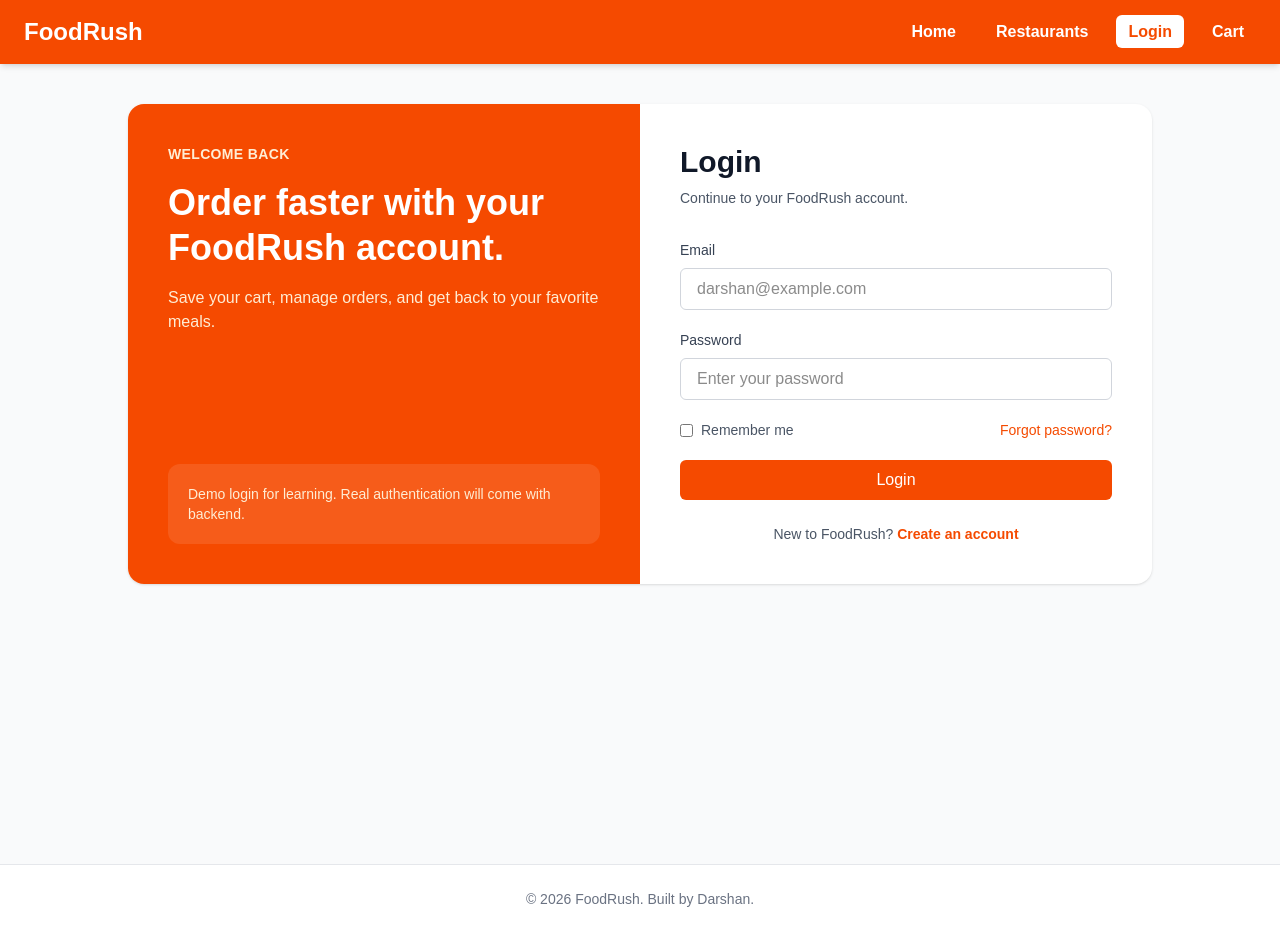
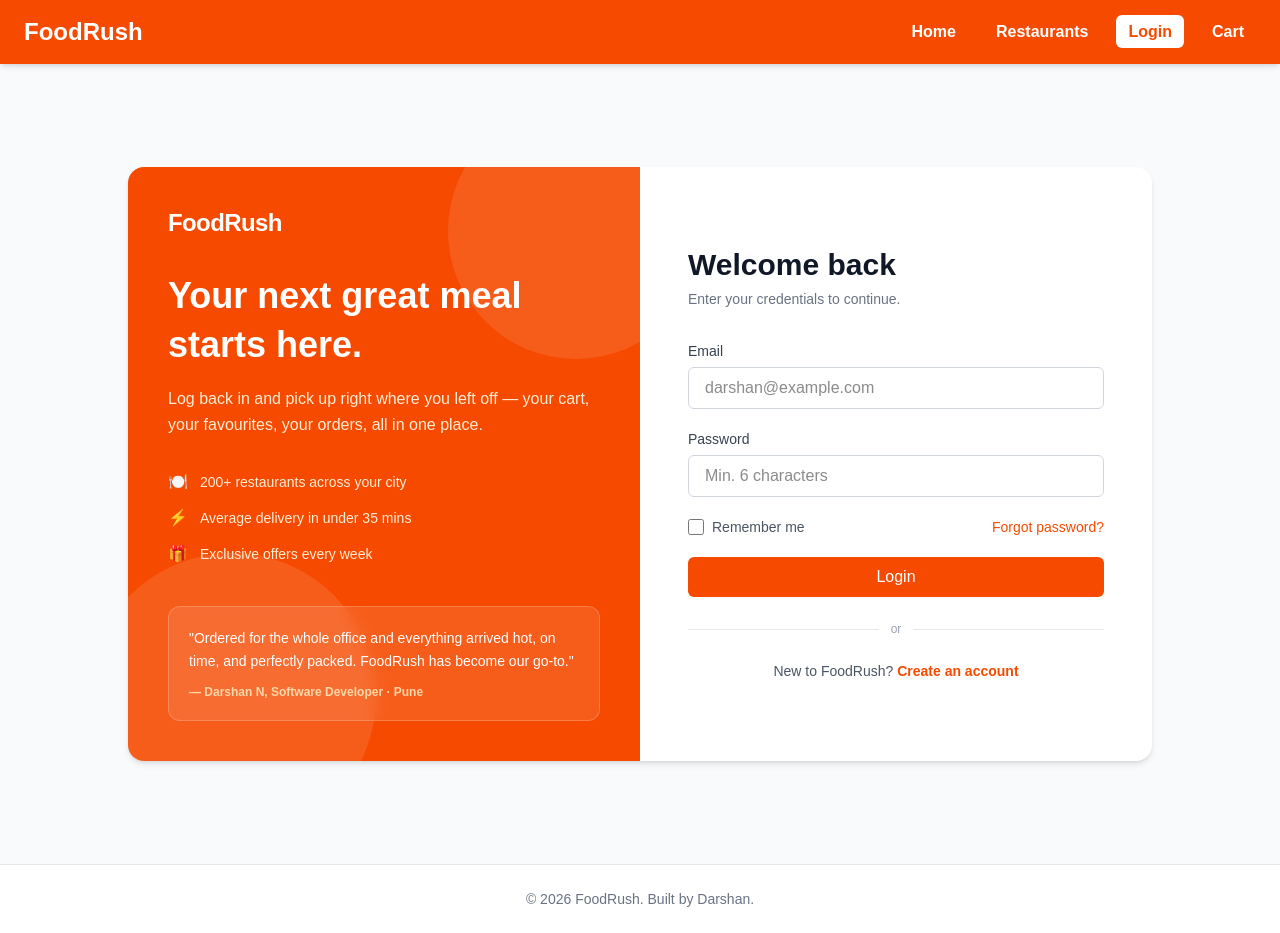
Before and after one commit to DARSHAN973/foodrush, a Next.js app: page /login in a window 1280 px wide. Built offline with nearby package versions, Linux system fonts and the light colour scheme; no server answers.

Commit message:
login done

```diff
--- a/app/(user)/login/page.js
+++ b/app/(user)/login/page.js
@@ -1,127 +1,135 @@
 "use client";
 
-import { useState } from "react";
+import { Suspense, useActionState, useState } from "react";
+import { useRouter, useSearchParams } from "next/navigation";
 import Button from "@/components/Button";
 import Input from "@/components/Input";
 import ErrorMessage from "@/components/ErrorMessage";
+import { loginUser, signUpUser } from "@/app/actions/authActions";
 
-function Login() {
+function LoginForm() {
+  const router = useRouter();
+  const searchParams = useSearchParams();
+  const redirectTo = searchParams.get("redirect") || "/";
+  const [signupState, signupAction] = useActionState(signUpUser, null);
+  const [loginState, loginAction] = useActionState(loginUser, null);
   const [isSignup, setIsSignup] = useState(false);
-  // Form state object — keeps related input values together so one
-  // change handler can update any field by its name.
   const [formData, setFormData] = useState({
     name: "",
     email: "",
-    phone: "",
     password: "",
     confirmPassword: "",
   });
+  const [errors, setErrors] = useState({});
 
-  const [errors, setErrors] = useState({});
-  // Dynamic form update — use the input's name as the object key
-  // so one handler can update email, password, phone, or any other field.
   const handleChange = (e) => {
     const { name, value } = e.target;
-
-    setFormData({
-      ...formData,
-      [name]: value,
-    });
+    setFormData({ ...formData, [name]: value });
   };
 
-  const handleSubmit = (e) => {
-    // Form submit control — stop the browser's default page reload
-    // so React can validate and handle the form in state.
-    e.preventDefault();
-    // Validation errors object — collect all field errors first,
-    // then update error state once so the form shows every issue together.
-    const newError = {};
-    // Mode-specific validation — signup-only fields are checked only
-    // when the form is in signup mode, not during login.
-    if (isSignup && formData.name.trim() === "") {
-      newError.name = "Name is required";
-    }
-
-    if (formData.email.trim() === "") {
-      newError.email = "Email is required";
-    }
-
-    if (isSignup && formData.phone.trim() === "") {
-      newError.phone = "Phone number is required";
-    } else if (isSignup && formData.phone.length < 10) {
-      newError.phone = "Phone number must be at least 10 digits";
-    }
-
-    if (formData.password.trim() === "") {
-      newError.password = "Password is required";
-    } else if (formData.password.length < 6) {
-      newError.password = "Password must be at least 6 characters";
-    }
-
-    if (isSignup && formData.confirmPassword.trim() === "") {
-      newError.confirmPassword = "Confirm password is required";
-    } else if (isSignup && formData.confirmPassword !== formData.password) {
-      newError.confirmPassword = "Passwords do not match";
-    }
-
-    setErrors(newError);
-    // Submit gate — continue only when validation found no field errors.
-    if (Object.keys(newError).length === 0) {
-      console.log(
-        isSignup ? "signup successful" : "login successful",
-        formData,
-      );
-    }
-  };
-  // Mode switch cleanup — validation errors belong to the current form mode,
-  // so clear them when moving between login and signup.
   const switchMode = () => {
     setIsSignup(!isSignup);
     setErrors({});
   };
 
+  const currentState = isSignup ? signupState : loginState;
+  const currentAction = isSignup ? signupAction : loginAction;
+  const successMessage = currentState?.message;
+
+  const handleSuccessOk = () => {
+    if (isSignup) {
+      setIsSignup(false);
+      return;
+    }
+
+    router.push(redirectTo);
+  };
+
   return (
-    <main className="min-h-screen bg-gray-50 px-6 py-10">
-      <div className="mx-auto grid max-w-5xl overflow-hidden rounded-2xl bg-white shadow-sm lg:grid-cols-2">
-        <section className="hidden bg-orange-600 p-10 text-white lg:flex lg:flex-col lg:justify-between">
-          <div>
-            <p className="text-sm font-semibold uppercase tracking-wide text-orange-100">
-              Welcome back
+    <main className="min-h-screen bg-gray-50 flex items-center justify-center px-4 py-12">
+      <div className="mx-auto w-full max-w-5xl overflow-hidden rounded-2xl bg-white shadow-md lg:grid lg:grid-cols-2">
+        {/* ── Left panel ── */}
+        <section className="relative hidden overflow-hidden bg-orange-600 p-10 text-white lg:flex lg:flex-col lg:justify-between">
+          {/* decorative circles */}
+          <div className="absolute -top-16 -right-16 h-64 w-64 rounded-full bg-white/10" />
+          <div className="absolute -bottom-20 -left-10 h-72 w-72 rounded-full bg-white/10" />
+
+          <div className="relative z-10">
+            <div className="mb-8 inline-flex items-center gap-2">
+              <span className="text-2xl font-extrabold tracking-tight">
+                FoodRush
+              </span>
+            </div>
+
+            <h1 className="text-4xl font-extrabold leading-snug">
+              {isSignup
+                ? "Join the tastiest\ncommunity around."
+                : "Your next great\nmeal starts here."}
+            </h1>
+
+            <p className="mt-4 text-base leading-relaxed text-orange-100">
+              {isSignup
+                ? "Create an account and unlock access to hundreds of restaurants, real-time order tracking, and deals made just for you."
+                : "Log back in and pick up right where you left off — your cart, your favourites, your orders, all in one place."}
             </p>
 
-            <h1 className="mt-4 text-4xl font-bold leading-tight">
-              Order faster with your FoodRush account.
-            </h1>
-
-            <p className="mt-4 text-orange-100">
-              Save your cart, manage orders, and get back to your favorite
-              meals.
-            </p>
+            <ul className="mt-8 space-y-3">
+              {[
+                { icon: "🍽️", text: "200+ restaurants across your city" },
+                { icon: "⚡", text: "Average delivery in under 35 mins" },
+                { icon: "🎁", text: "Exclusive offers every week" },
+              ].map(({ icon, text }) => (
+                <li
+                  key={text}
+                  className="flex items-center gap-3 text-sm text-orange-100"
+                >
+                  <span className="text-base">{icon}</span>
+                  {text}
+                </li>
+              ))}
+            </ul>
           </div>
 
-          <div className="rounded-xl bg-white/10 p-5">
-            <p className="text-sm text-orange-100">
-              Demo login for learning. Real authentication will come with
-              backend.
+          {/* Testimonial */}
+          <div className="relative z-10 mt-10 rounded-xl border border-white/20 bg-white/10 p-5 backdrop-blur-sm">
+            <p className="text-sm leading-relaxed text-white">
+              &quot;Ordered for the whole office and everything arrived hot, on
+              time, and perfectly packed. FoodRush has become our go-to.&quot;
+            </p>
+            <p className="mt-3 text-xs font-semibold text-orange-200">
+              — Darshan N, Software Developer · Pune
             </p>
           </div>
         </section>
 
-        <section className="p-6 sm:p-10">
+        {/* ── Right panel ── */}
+        <section className="flex flex-col justify-center px-6 py-10 sm:px-12">
+          {/* Mobile-only brand */}
+          <p className="mb-6 text-center text-xl font-extrabold text-orange-600 lg:hidden">
+            FoodRush
+          </p>
+
           <div className="mb-8">
-            <h2 className="text-3xl font-bold text-gray-900">Login</h2>
-            <p className="mt-2 text-sm text-gray-600">
+            <h2 className="text-3xl font-bold text-gray-900">
+              {isSignup ? "Create account" : "Welcome back"}
+            </h2>
+            <p className="mt-1.5 text-sm text-gray-500">
               {isSignup
-                ? "Create your FoodRush account."
-                : "Continue to your FoodRush account."}
+                ? "Fill in the details below to get started."
+                : "Enter your credentials to continue."}
             </p>
           </div>
 
-          <form onSubmit={handleSubmit} className="space-y-5">
+          {currentState?.error && (
+            <p className="mb-4 rounded-md bg-red-50 px-4 py-2 text-sm font-medium text-red-600">
+              {currentState.error}
+            </p>
+          )}
+
+          <form action={currentAction} className="space-y-5">
             {isSignup && (
-              <>
               <div>
-                  <label className="mb-2 block text-sm font-medium text-gray-700">
+                <label className="mb-1.5 block text-sm font-medium text-gray-700">
                   Full Name
                 </label>
                 <Input
@@ -132,25 +140,10 @@ function Login() {
                 />
                 <ErrorMessage message={errors.name} />
               </div>
-
-                <div>
-                  <label className="mb-2 block text-sm font-medium text-gray-700">
-                    Phone Number
-                  </label>
-                  <Input
-                    type="tel"
-                    name="phone"
-                    placeholder="9876543210"
-                    value={formData.phone}
-                    onChange={handleChange}
-                  />
-                  <ErrorMessage message={errors.phone} />
-                </div>
-              </>
             )}
 
             <div>
-              <label className="mb-2 block text-sm font-medium text-gray-700">
+              <label className="mb-1.5 block text-sm font-medium text-gray-700">
                 Email
               </label>
               <Input
@@ -164,13 +157,13 @@ function Login() {
             </div>
 
             <div>
-              <label className="mb-2 block text-sm font-medium text-gray-700">
+              <label className="mb-1.5 block text-sm font-medium text-gray-700">
                 Password
               </label>
               <Input
                 type="password"
                 name="password"
-                placeholder="Enter your password"
+                placeholder="Min. 6 characters"
                 value={formData.password}
                 onChange={handleChange}
               />
@@ -179,13 +172,13 @@ function Login() {
 
             {isSignup && (
               <div>
-                <label className="mb-2 block text-sm font-medium text-gray-700">
+                <label className="mb-1.5 block text-sm font-medium text-gray-700">
                   Confirm Password
                 </label>
                 <Input
                   type="password"
                   name="confirmPassword"
-                  placeholder="Confirm your password"
+                  placeholder="Re-enter your password"
                   value={formData.confirmPassword}
                   onChange={handleChange}
                 />
@@ -195,13 +188,13 @@ function Login() {
 
             {!isSignup && (
               <div className="flex items-center justify-between text-sm">
-                <label className="flex items-center gap-2 text-gray-600">
-                  {/* UI-only checkbox for now — real "remember me" behavior should be handled
-                      by the auth/session system, not by storing passwords in React state. */}
-                  <input type="checkbox" className="rounded border-gray-300" />
+                <label className="flex cursor-pointer items-center gap-2 text-gray-600">
+                  <input
+                    type="checkbox"
+                    className="h-4 w-4 rounded border-gray-300 accent-orange-600"
+                  />
                   Remember me
                 </label>
-
                 <button
                   type="button"
                   className="font-medium text-orange-600 hover:text-orange-700"
@@ -216,7 +209,14 @@ function Login() {
             </Button>
           </form>
 
-          <p className="mt-6 text-center text-sm text-gray-600">
+          {/* Divider */}
+          <div className="my-6 flex items-center gap-3">
+            <div className="h-px flex-1 bg-gray-200" />
+            <span className="text-xs text-gray-400">or</span>
+            <div className="h-px flex-1 bg-gray-200" />
+          </div>
+
+          <p className="text-center text-sm text-gray-600">
             {isSignup ? "Already have an account?" : "New to FoodRush?"}{" "}
             <button
               type="button"
@@ -228,8 +228,36 @@ function Login() {
           </p>
         </section>
       </div>
+      {successMessage && (
+        <div className="fixed inset-0 z-50 flex items-center justify-center bg-black/40 px-4">
+          <div className="w-full max-w-sm rounded-xl bg-white p-6 text-center shadow-xl">
+            <h3 className="text-xl font-bold text-gray-900">
+              {successMessage}
+            </h3>
+            <p className="mt-2 text-sm text-gray-600">
+              {isSignup
+                ? "Your account is ready. Please log in now."
+                : "You can continue where you left off."}
+            </p>
+            <Button
+              type="button"
+              variant="primary"
+              className="mt-5 w-full"
+              onClick={handleSuccessOk}
+            >
+              OK
+            </Button>
+          </div>
+        </div>
+      )}
     </main>
   );
 }
 
-export default Login;
+export default function Login() {
+  return (
+    <Suspense>
+      <LoginForm />
+    </Suspense>
+  );
+}
--- /dev/null
+++ b/app/actions/authActions.js
@@ -0,0 +1,68 @@
+"use server";
+
+import { prisma } from "@/lib/prisma";
+import bcrypt from "bcryptjs";
+
+export async function signUpUser(prevState, formData) {
+  const name = formData.get("name")?.trim();
+  const email = formData.get("email")?.trim().toLowerCase();
+  const password = formData.get("password");
+  const confirmPassword = formData.get("confirmPassword");
+
+  if (!name || !email || !password || !confirmPassword) {
+    return { error: "All fields are required" };
+  }
+
+  if (password !== confirmPassword) {
+    return { error: "Passwords do not match" };
+  }
+
+  if (password.length < 6) {
+    return { error: "Password must be at least 6 characters" };
+  }
+
+  const passwordHash = await bcrypt.hash(password , 10);
+
+  const existingUser = await prisma.user.findUnique({
+    where: { email },
+  });
+
+  if (existingUser) {
+    return { error: "Email already registered" };
+  }
+
+  await prisma.user.create({
+    data: {
+      name,
+      email,
+      passwordHash,
+    },
+  });
+
+  return { message: "User created successfully" };
+}
+
+export async function loginUser(prevState, formData) {
+  const email = formData.get("email")?.trim().toLowerCase();
+  const password = formData.get("password");
+
+  if (!email || !password) {
+    return { error: "Email and password are required" };
+  }
+
+  const user = await prisma.user.findUnique({
+    where: { email },
+  });
+
+  if (!user) {
+    return { error: "Invalid email or password" };
+  }
+
+  const isPasswordCorrect = await bcrypt.compare(password, user.passwordHash);
+
+  if (!isPasswordCorrect) {
+    return { error: "Invalid email or password" };
+  }
+
+  return { message: "Login successful" };
+}
--- a/components/RestaurantCard.js
+++ b/components/RestaurantCard.js
@@ -1,13 +1,16 @@
 "use client";
 
-import { useContext } from "react";
-import { CartContext } from "../context/CartContext";
 import Link from "next/link";
 import Button from "./Button";
 import Image from "next/image";
+import { useRouter } from "next/navigation";
 
 function RestaurantCard({ restaurant }) {
-  const { addToCart } = useContext(CartContext);
+  const router = useRouter();
+
+  const viewMenu = () => {
+     router.push(`/restaurants/${restaurant.id}#menu`);
+  };
   return (
     <article className="flex h-full w-full flex-col rounded-lg border border-gray-200 bg-white p-5 shadow-sm transition hover:-translate-y-1 hover:shadow-md">
       <Image
@@ -49,8 +52,8 @@ function RestaurantCard({ restaurant }) {
           View Details
         </Link>
 
-        <Button onClick={() => addToCart(restaurant)} variant="secondary">
-          Order Now
+        <Button onClick={viewMenu} variant="secondary">
+          View Menu
         </Button>
       </div>
     </article>
--- a/next.config.mjs
+++ b/next.config.mjs
@@ -6,11 +6,8 @@ const nextConfig = {
     remotePatterns: [
       {
         protocol: "https",
-        hostname: "cdn.dummyjson.com",
-      },
-      {
-        protocol: "https",
         hostname: "images.unsplash.com",
+        pathname: "/**",
       },
     ],
   },
--- a/package.json
+++ b/package.json
@@ -11,6 +11,7 @@
   "dependencies": {
     "@prisma/adapter-mariadb": "^7.8.0",
     "@prisma/client": "^7.8.0",
+    "bcryptjs": "^3.0.3",
     "next": "16.2.6",
     "react": "19.2.4",
     "react-dom": "19.2.4"
--- a/prisma/seed.js
+++ b/prisma/seed.js
@@ -601,7 +601,7 @@ async function main() {
             isVeg: true,
             isAvailable: true,
             imageUrl:
-              "https://images.unsplash.com/photo-1630409351241-e90e7f5e791a?w=600&auto=format&fit=crop",
+              "https://images.unsplash.com/photo-1589301760014-d929f3979dbc?w=600&auto=format&fit=crop",
           },
           {
             name: "Idli Sambar",
@@ -621,7 +621,7 @@ async function main() {
             isVeg: true,
             isAvailable: true,
             imageUrl:
-              "https://images.unsplash.com/photo-1630409351241-e90e7f5e791a?w=600&auto=format&fit=crop",
+              "https://images.unsplash.com/photo-1668236543090-82eba5ee5976?w=600&auto=format&fit=crop",
           },
           {
             name: "Chettinad Chicken Curry",
@@ -641,7 +641,7 @@ async function main() {
             isVeg: true,
             isAvailable: true,
             imageUrl:
-              "https://images.unsplash.com/photo-1548340748-6ca51f437ca7?w=600&auto=format&fit=crop",
+              "https://images.unsplash.com/photo-1551024709-8f23befc6f87?w=600&auto=format&fit=crop",
           },
           {
             name: "Filter Coffee",
@@ -898,7 +898,7 @@ async function main() {
             isVeg: true,
             isAvailable: true,
             imageUrl:
-              "https://images.unsplash.com/photo-1645177628172-a94c1f96debb?w=600&auto=format&fit=crop",
+              "https://images.unsplash.com/photo-1596797038530-2c107229654b?w=600&auto=format&fit=crop",
           },
           {
             name: "Raita",
@@ -928,7 +928,7 @@ async function main() {
             isVeg: true,
             isAvailable: true,
             imageUrl:
-              "https://images.unsplash.com/photo-1548340748-6ca51f437ca7?w=600&auto=format&fit=crop",
+              "https://images.unsplash.com/photo-1551024709-8f23befc6f87?w=600&auto=format&fit=crop",
           },
         ],
       },
@@ -1132,7 +1132,7 @@ async function main() {
             isVeg: true,
             isAvailable: true,
             imageUrl:
-              "https://images.unsplash.com/photo-1548340748-6ca51f437ca7?w=600&auto=format&fit=crop",
+              "https://images.unsplash.com/photo-1551024709-8f23befc6f87?w=600&auto=format&fit=crop",
           },
           {
             name: "Tandoori Chicken",
@@ -1280,7 +1280,7 @@ async function main() {
             isVeg: true,
             isAvailable: true,
             imageUrl:
-              "https://images.unsplash.com/photo-1548340748-6ca51f437ca7?w=600&auto=format&fit=crop",
+              "https://images.unsplash.com/photo-1551024709-8f23befc6f87?w=600&auto=format&fit=crop",
           },
           {
             name: "Sol Kadhi",
@@ -1430,7 +1430,7 @@ async function main() {
             isVeg: true,
             isAvailable: true,
             imageUrl:
-              "https://images.unsplash.com/photo-1548340748-6ca51f437ca7?w=600&auto=format&fit=crop",
+              "https://images.unsplash.com/photo-1551024709-8f23befc6f87?w=600&auto=format&fit=crop",
           },
           {
             name: "Thandai",
```
Also changed, not shown: app/(user)/restaurants/[id]/page.js (+30 -31 lines), app/api/learning/read-cookie/route.js (deleted, +0 -10 lines), app/api/learning/read-headers/route.js (deleted, +0 -10 lines), app/api/learning/set-cookie/route.js (deleted, +0 -9 lines), components/MenuClient.js (added, +91 -0 lines), lib/restaurants.js, 2 other files (tests, documents, lock files or other folders). Lines whose indentation alone changed are shown as unchanged.
